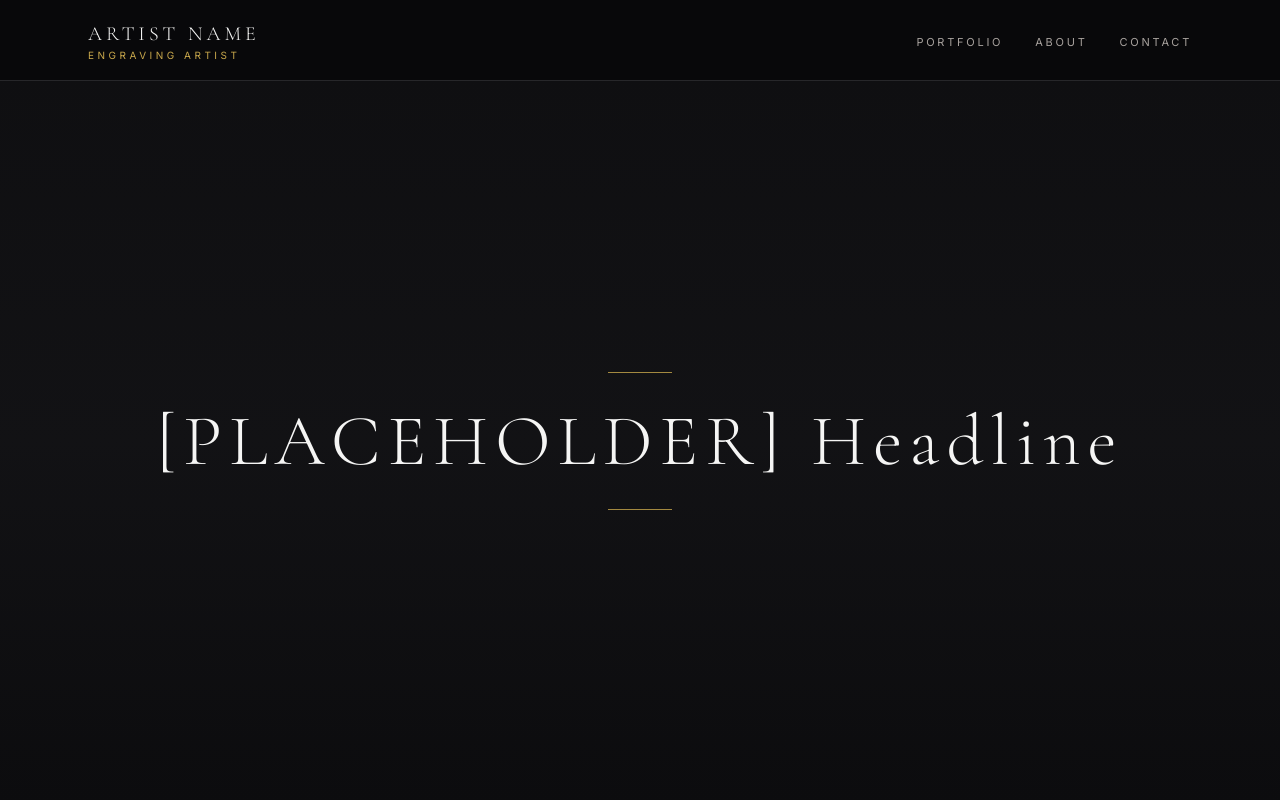
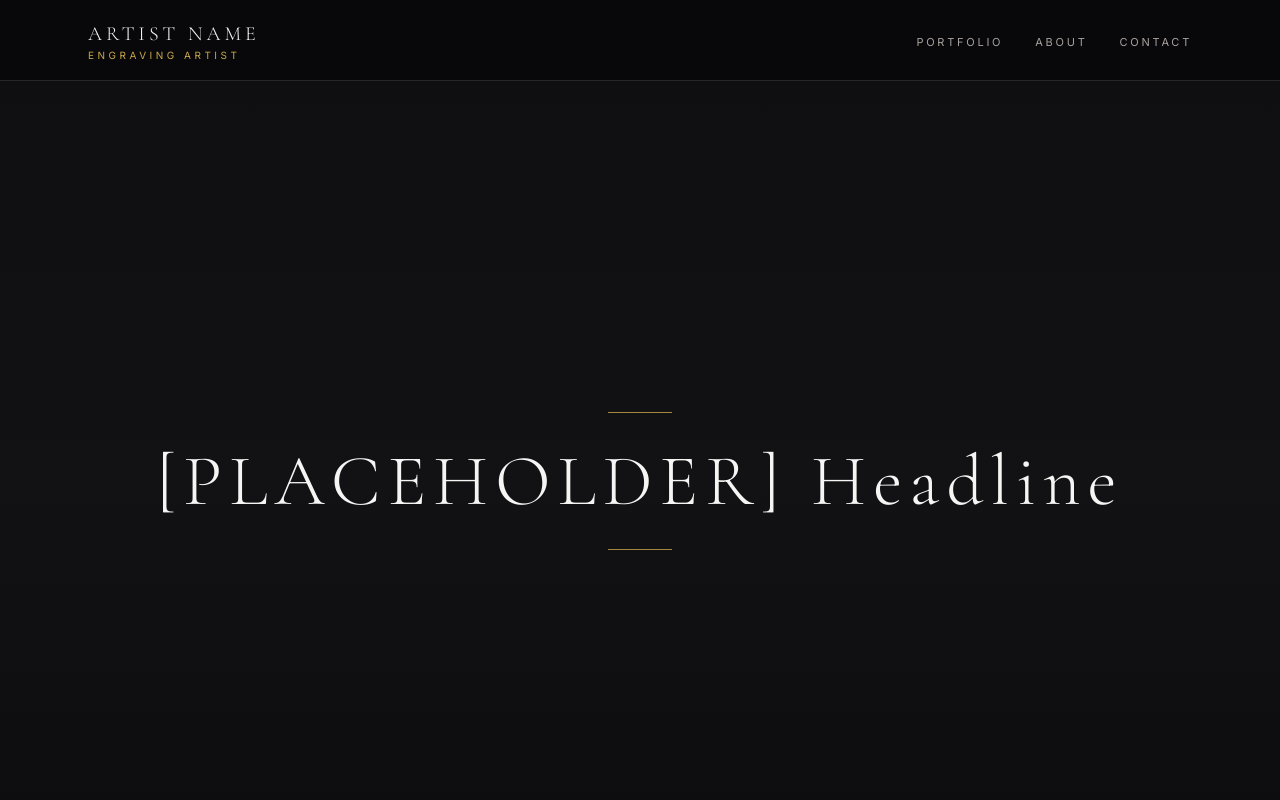
Before and after one commit to dustinkegley-prog/Engraving-Artist-Portfolio, a Next.js app: page / in a window 1280 px wide. Shown: the top 800 px of the page. Built offline with nearby package versions, Linux system fonts and the light colour scheme.

Commit message:
hero image update

```diff
--- a/components/home/HeroSection.tsx
+++ b/components/home/HeroSection.tsx
@@ -11,7 +11,7 @@ interface HeroSectionProps {
 
 export default function HeroSection({ headline, subheadline, image }: HeroSectionProps) {
   return (
-    <section className="relative w-full overflow-hidden" style={{ minHeight: '90vh' }}>
+    <section className="relative w-full overflow-hidden" style={{ minHeight: '100vh' }}>
       {image ? (
         <DatoCmsImage
           data={image.responsiveImage}
@@ -25,7 +25,7 @@ export default function HeroSection({ headline, subheadline, image }: HeroSectio
       {/* Dark gradient overlay */}
       <div className="absolute inset-0 bg-gradient-to-b from-zinc-950/60 via-zinc-950/40 to-zinc-950/80" />
 
-      <div className="relative z-10 flex h-full flex-col items-center justify-center px-6 text-center" style={{ minHeight: '90vh' }}>
+      <div className="relative z-10 flex h-full flex-col items-center justify-center px-6 text-center" style={{ minHeight: '100vh' }}>
         {/* Gold rule above */}
         <div className="mb-8 h-px w-16 bg-gold-500 opacity-80" />
 
```
